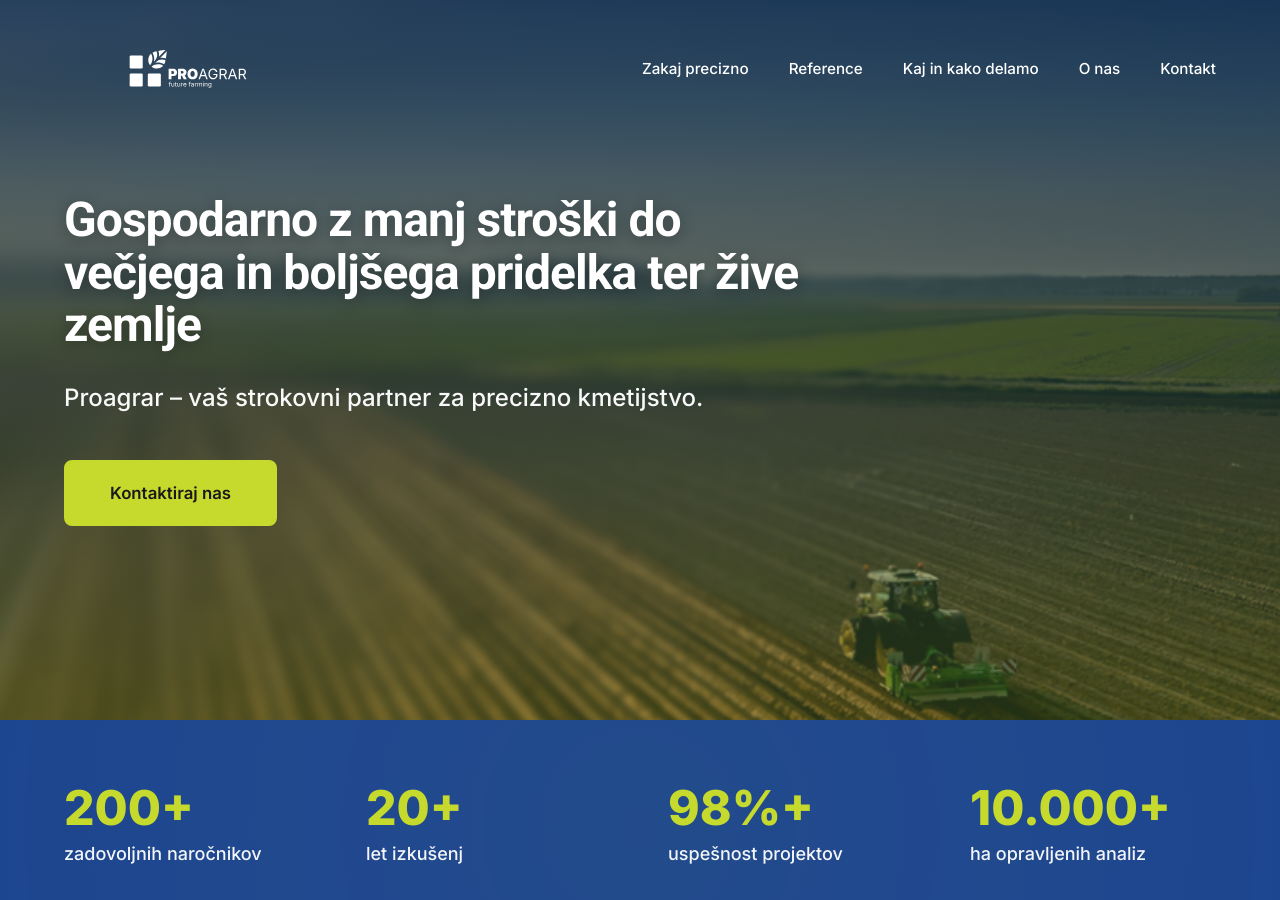
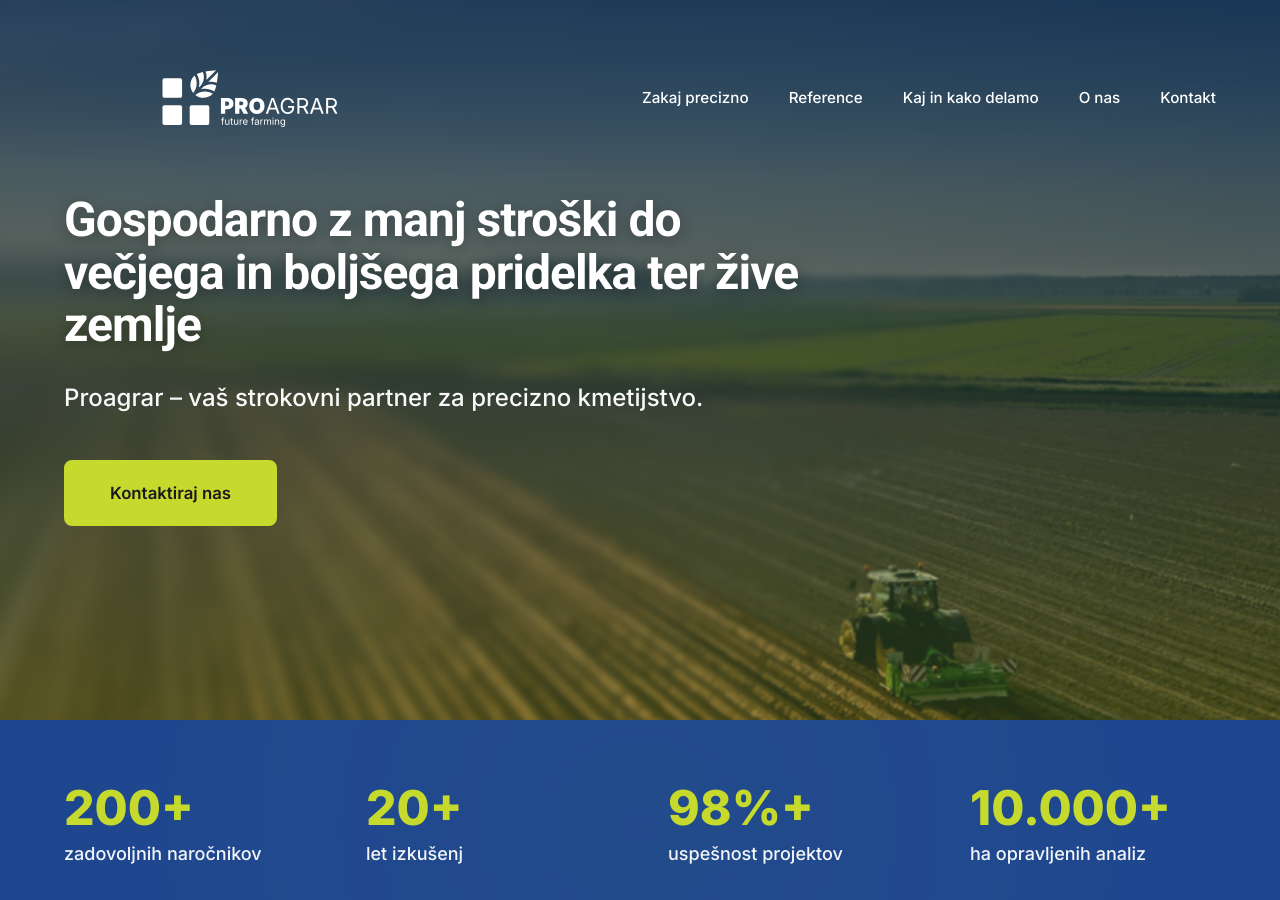
Before and after one commit to Proagrar/one-pager-web-page, a Jekyll site: the page built from index.md, in a window 1280 px wide and 900 px high. Built offline with Jekyll 4.4.1, drawn with Linux system fonts in a browser that asks for light colours.

Commit message:
Increase logo size by 50% and align left with content
Co-Authored-By: Claude Sonnet 4.6 <noreply@anthropic.com>

```diff
--- a/assets/css/base.css
+++ b/assets/css/base.css
@@ -76,7 +76,7 @@
         }
 
         .header.scrolled .logo img {
-            height: 118px;
+            height: 177px;
         }
 
         .container {
@@ -98,10 +98,12 @@
             display: flex;
             align-items: center;
             transition: all 0.4s cubic-bezier(0.4, 0, 0.2, 1);
+            margin-left: 0;
+            padding-left: 0;
         }
 
         .logo img {
-            height: 118px;
+            height: 177px;
             width: auto;
             display: block;
             transition: all 0.4s cubic-bezier(0.4, 0, 0.2, 1);
@@ -1341,11 +1343,11 @@
             }
 
             .logo img {
-                height: 94px;
+                height: 141px;
             }
 
             .header.scrolled .logo img {
-                height: 94px;
+                height: 141px;
             }
 
             .hero {
```
